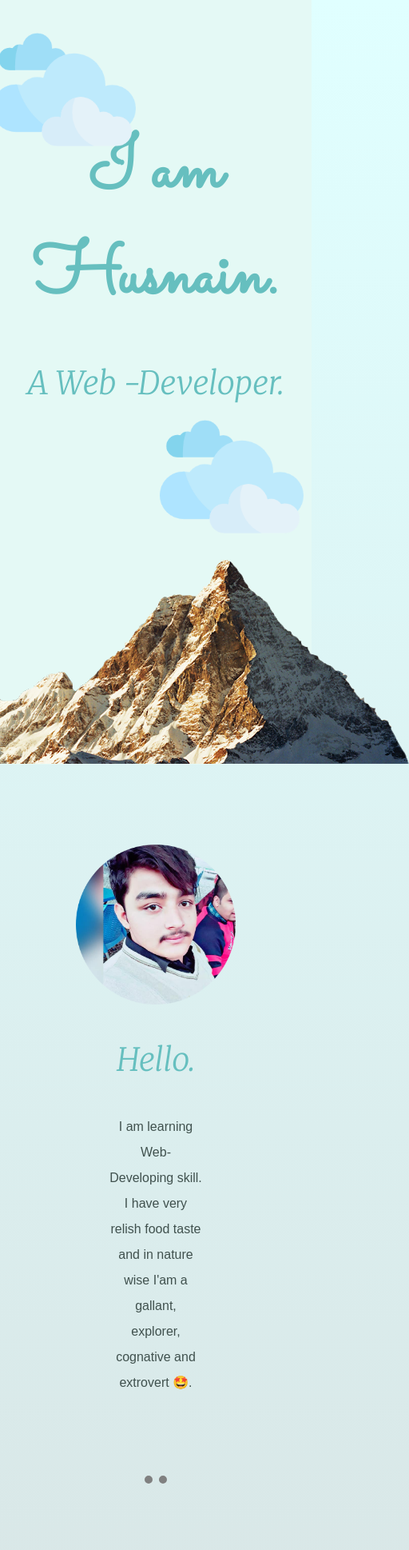
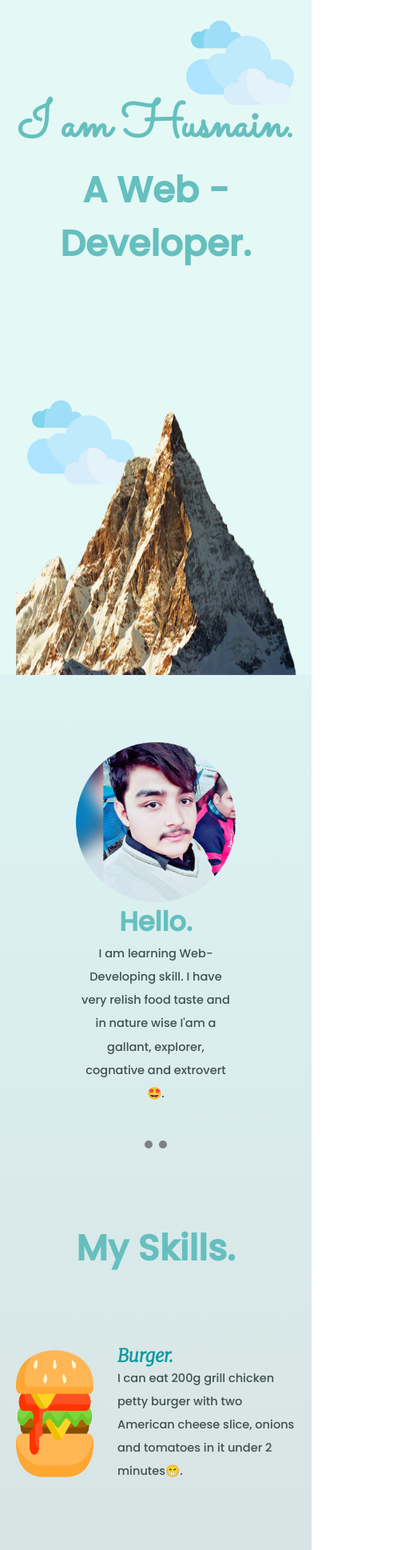
Before and after one commit to daim147/First-Web, a plain HTML site: page index.html in a window 390 px wide. Shown: the top 1938 px of the page at 80% size, 512 px wide, since content can reach past the window. Drawn offline with Linux system fonts and the light colour scheme.

Commit message:
Update style.css

```diff
--- a/css/style.css
+++ b/css/style.css
@@ -1,28 +1,40 @@
 /**************************************TAGS**********************************************/
+*{
+  margin: 0;
+  padding: 0;
+  box-sizing: border-box;
+
+
+
+}
 body {
-  margin: 0;
   text-align: center;
-  font-family: "Montserrat", sans-serif;
+  font-family: "Poppins", sans-serif;
   color: #40514e;
   background: linear-gradient(lightCyan, lightGray);
+  overflow-x: hidden;
+
 }
 h1 {
-  margin: 50px auto 0 auto;
+  /* margin: 50px auto 0 auto; */
   font-family: "Sacramento", cursive;
   font-size: 5.625rem;
+  margin-top: 2rem;
   color: #66bfbf;
 }
 h2 {
-  font-family: "Merriweather", serif;
-  font-size: 2.5rem;
+  font-family: "Poppins", serif;
+  font-size: 5rem;
+  font-weight: 900;
   color: #66bfbf;
-  font-weight: normal;
-  padding-bottom: 10px;
-  margin-top: 40px;
+
+  /* padding-bottom: 10px;
+  margin-top: 40px; */
 }
 h3 {
   font-family: "Merriweather", serif;
   color: #11999e;
+  font-size: 2rem;
 }
 
 p {
@@ -47,62 +59,117 @@ a:hover {
 
 /**************************************Class******************************************/
 .dp {
-  width: 200px;
+  width: 300px;
 }
 .top {
-  padding-top: 100px;
+
   background-color: #e4f9f5;
   position: relative;
+  display: flex;
+  flex-direction: column;
+  justify-content: flex-start;
+  align-items: center;
+  height: 100vh;
+  width: 100%;
+}
+.profile{
+  display: flex;
+  flex-direction: column;
+  justify-content: center;
+  align-items: center;
+  height: 100vh;
+
+}
+.profile h2{
+ font-size: 3rem;
+  white-space: nowrap;
+
+}
+.profile p{
+  font-size: 1.3rem;
+  display: inline-flex;
+  width: 50vw;
+  /* max-width: 100%;
+  min-width: 50%; */
+
 }
 
 .bottom-cloud {
   position: absolute;
-  left: 200px;
-  bottom: 270px;
-  height: 180px;
-  width: 180px;
+  left: 3rem;
+  bottom: 10rem;
+  max-width: 15rem;
 }
 .top-cloud {
   position: absolute;
-  right: 220px;
-  top: 22px;
-  height: 180px;
-  width: 180px;
+ top: 1rem;
+ right: 2rem;
+ max-width: 15rem;
 }
 .mountain {
-  margin-top: 150px;
-  position: relative;
-  top: 3px;
+  margin-top:5rem;
+ width: 50%;
+ height: 40%;
+ position: absolute;
+ bottom: 0;
+}
+.skills{
+  display: flex;
+  flex-direction:column ;
+  justify-content: space-evenly;
+  align-items: center;
+  width: 100%;
+  height: 100vh;
 }
 .skill-row {
-  width: 50%;
-  margin: 100px auto 100px auto;
+ max-width: 80%;
+max-height: 35vh;
+
+  display: flex;
+  justify-content: space-evenly;
+  align-items: center;
+  /* flex-wrap: wrap; */
   text-align: left;
 }
+.skill-row p{
+  font-size: 1.3rem;
+  display: inline-flex;
+  max-width: 100%;
+  min-width: 50%;
+}
 .burger {
-  width: 25%;
+ width: 25vw;
   float: left;
   margin-right: 30px;
 }
 .chilli {
-  width: 25%;
+  width: 25vw;
   float: right;
   margin-left: 30px;
 }
 .middle-container {
   margin: 100px 0 100px 0;
+
 }
-.intro {
+/* .intro {
   width: 30%;
   margin: 0 auto 0 auto;
+} */
+.contact-me{
+  display: flex;
+  flex-direction: column;
+  justify-content: space-evenly;
+  align-items: center;
 }
 .msg {
-  width: 40%;
+ max-width: 50%;
+  font-size: 1.2rem;
+  font-weight: 200;
   margin: 40px auto 50px auto;
 }
 .bottom-container {
   background-color: #66bfbf;
-  padding: 50px 0 0 0;
+  padding: 2rem 0 0 0;
 }
 .copy {
   color: aliceblue;
@@ -128,13 +195,13 @@ a:hover {
   -moz-border-radius: 90px;
   border-radius: 90px;
   height: 40px;
-  line-height: 50px;
+  /* line-height: px; */
   color: #ffffff;
   font-family: "Montserrat", sans-serif;
-  width: 150px;
+  width: 15rem;
   font-size: 15px;
   font-weight: 600;
-  padding: 10px 20px;
+  padding: 1rem 2rem;
   -webkit-box-shadow: 1px 1px 20px 0 #000000;
   -moz-box-shadow: 1px 1px 20px 0 #000000;
   box-shadow: 1px 1px 20px 0 #000000;
@@ -155,3 +222,66 @@ a:hover {
   text-decoration: none;
   color: #270606;
 }
+
+@media (max-width:800px){
+  html{
+    font-size: 70%;
+  }
+  .cloud{
+    width: 12rem;
+  }
+  .top{
+    justify-content: flex-start;
+  }
+  h2{
+    font-size: 4rem;
+
+  }
+  .top-head{
+    margin-top: 10rem;
+  }
+  hr{
+    margin-top: 60px;
+  margin-bottom: 5px;
+
+  }
+  .bottom-cloud{
+    bottom: 20rem;
+  }
+  .mountain{
+    width: 90%;
+    height: 39%;
+  }
+  .profile{
+
+    height: 50vh;
+  }
+  p{
+    font-size: 3rem;
+
+  }
+  .dp{
+    width: 200px;
+  }
+  .skills{
+    height: 90vh;
+  }
+ .skill-row{
+   max-width: 90%;
+   align-items: unset;
+ }
+ /* .burger{
+   height: 10\rem;
+ } */
+ .msg{
+   width: 70%;
+   margin: 0;
+ }
+ .contact-me{
+   height: 80vh;
+  }
+  .copy{
+    margin: 0;
+    line-height: 0;
+  }
+}
```
